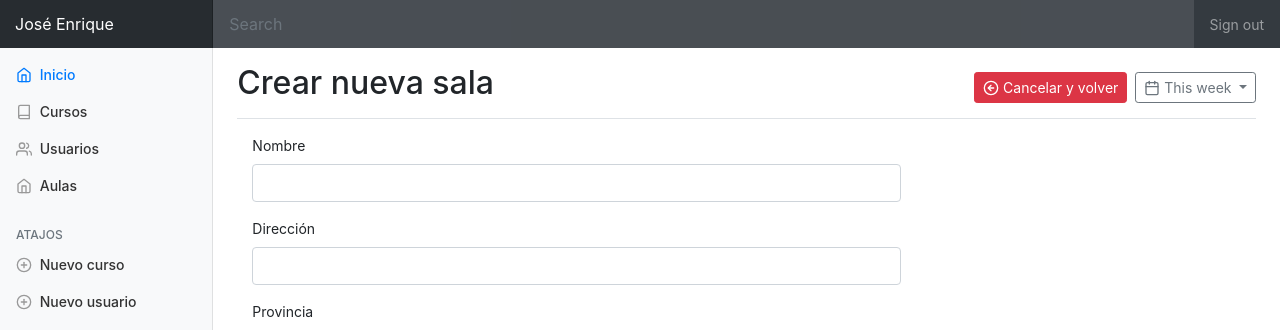
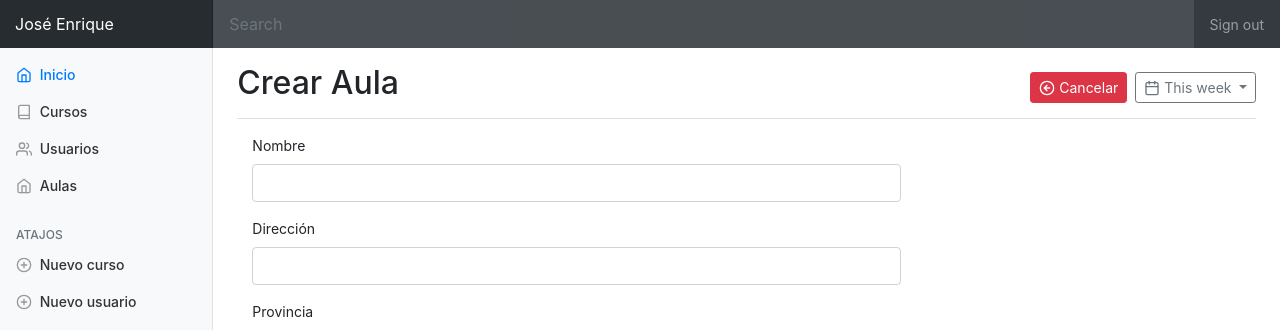
Before and after one commit to juananruiz/inscripcion, a Symfony app: template templates/gestor/sala/crear.html.twig in a window 1280 px wide. Shown: the top 330 px of the page. Run offline with Twig, Linux system fonts and the light colour scheme; the template is opened without the code that fills it, so the values that code supplies are empty; some libraries are stand-ins or nearby versions.

Commit message:
Homogeneizando nombres de acciones y títulos de páginas

```diff
--- a/templates/gestor/curso/crear.html.twig
+++ b/templates/gestor/curso/crear.html.twig
@@ -7,7 +7,7 @@
         <div class="btn-toolbar mb-2 mb-md-0">
             <div class="btn-group mr-2">
                 <a href="{{ path('gestor_curso_listar') }}" class="btn btn-sm btn-danger"><span
-                            data-feather="arrow-left-circle"></span> Cancelar y volver</a>
+                            data-feather="arrow-left-circle"></span> Cancelar</a>
             </div>
             <button class="btn btn-sm btn-outline-secondary dropdown-toggle">
                 <span data-feather="calendar"></span>
--- a/templates/gestor/curso/editar.html.twig
+++ b/templates/gestor/curso/editar.html.twig
@@ -7,7 +7,7 @@
         <div class="btn-toolbar mb-2 mb-md-0">
             <div class="btn-group mr-2">
                 <a href="{{ path('gestor_curso_listar') }}" class="btn btn-sm btn-danger"><span
-                            data-feather="arrow-left-circle"></span> Cancelar y volver</a>
+                            data-feather="arrow-left-circle"></span> Cancelar</a>
             </div>
             <button class="btn btn-sm btn-outline-secondary dropdown-toggle">
                 <span data-feather="calendar"></span>
--- a/templates/gestor/persona/crear.html.twig
+++ b/templates/gestor/persona/crear.html.twig
@@ -1,5 +1,5 @@
 {% extends 'gestor/layout_dashboard.html.twig' %}
-{% set titulo = 'Nuevo usuario' %}
+{% set titulo = 'Crear Nuevo Usuario' %}
 
 {% block contenido %}
     <div class="d-flex justify-content-between flex-wrap flex-md-nowrap align-items-center pb-2 mb-3 border-bottom">
--- a/templates/gestor/persona/listar.html.twig
+++ b/templates/gestor/persona/listar.html.twig
@@ -6,7 +6,7 @@
         <div class="btn-toolbar mb-2 mb-md-0">
             <div class="btn-group mr-2">
                 <a href="{{ path('gestor_persona_crear') }}" class="btn btn-sm btn-primary"><span
-                                data-feather="plus-circle"></span> Nuevo usuario</a>
+                                data-feather="plus-circle"></span> Crear usuario</a>
                 <button class="btn btn-sm btn-outline-secondary">Export</button>
             </div>
             <button class="btn btn-sm btn-outline-secondary dropdown-toggle">
--- a/templates/gestor/sala/crear.html.twig
+++ b/templates/gestor/sala/crear.html.twig
@@ -1,5 +1,5 @@
 {% extends 'gestor/layout_dashboard.html.twig' %}
-{% set titulo = 'Crear nueva sala' %}
+{% set titulo = 'Crear Aula' %}
 
 {% block contenido %}
     <div class="d-flex justify-content-between flex-wrap flex-md-nowrap align-items-center pb-2 mb-3 border-bottom">
@@ -7,7 +7,7 @@
         <div class="btn-toolbar mb-2 mb-md-0">
             <div class="btn-group mr-2">
                 <a href="{{ path('gestor_sala_listar') }}" class="btn btn-sm btn-danger"><span
-                            data-feather="arrow-left-circle"></span> Cancelar y volver</a>
+                            data-feather="arrow-left-circle"></span> Cancelar</a>
             </div>
             <button class="btn btn-sm btn-outline-secondary dropdown-toggle">
                 <span data-feather="calendar"></span>
--- a/templates/gestor/sala/editar.html.twig
+++ b/templates/gestor/sala/editar.html.twig
@@ -7,7 +7,7 @@
         <div class="btn-toolbar mb-2 mb-md-0">
             <div class="btn-group mr-2">
                 <a href="{{ path('gestor_sala_listar') }}" class="btn btn-sm btn-danger"><span
-                            data-feather="arrow-left-circle"></span> Cancelar y volver</a>
+                            data-feather="arrow-left-circle"></span> Cancelar</a>
             </div>
             <button class="btn btn-sm btn-outline-secondary dropdown-toggle">
                 <span data-feather="calendar"></span>
--- a/templates/gestor/sala/listar.html.twig
+++ b/templates/gestor/sala/listar.html.twig
@@ -8,7 +8,7 @@
         <div class="btn-toolbar mb-2 mb-md-0">
             <div class="btn-group mr-2">
                 <a  href="{{ path('gestor_sala_crear') }}" class="btn btn-sm btn-primary"><span
-                                data-feather="plus-circle"></span> Añadir Aula</a>
+                                data-feather="plus-circle"></span> Crear Aula</a>
                 <button class="btn btn-sm btn-outline-secondary">Export</button>
             </div>
             <button class="btn btn-sm btn-outline-secondary dropdown-toggle">
```
